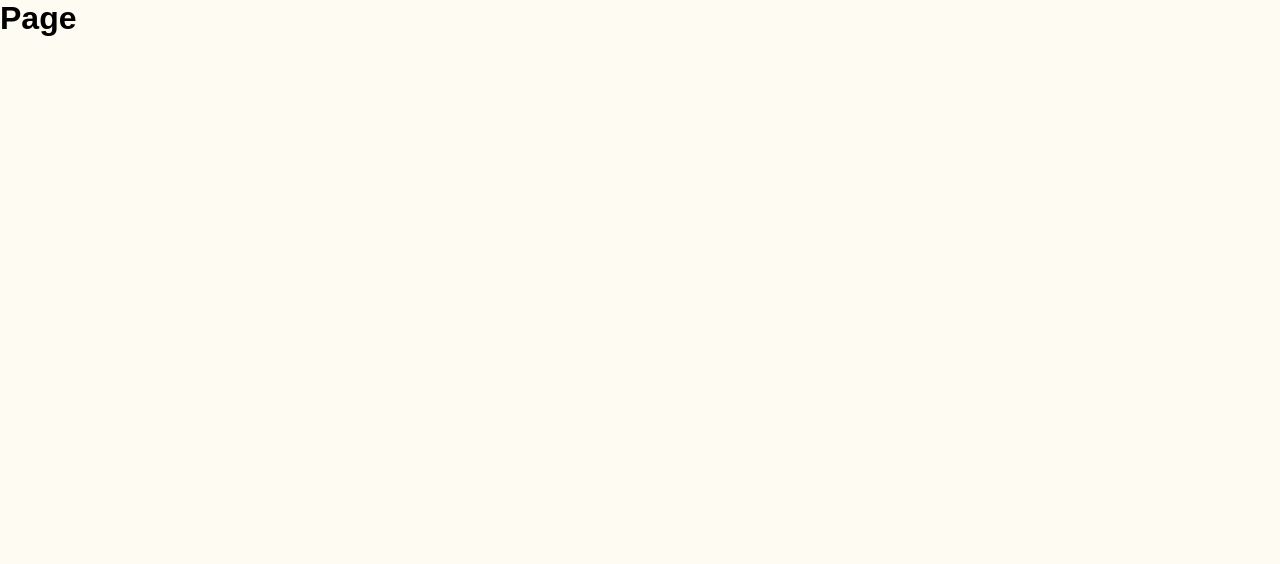
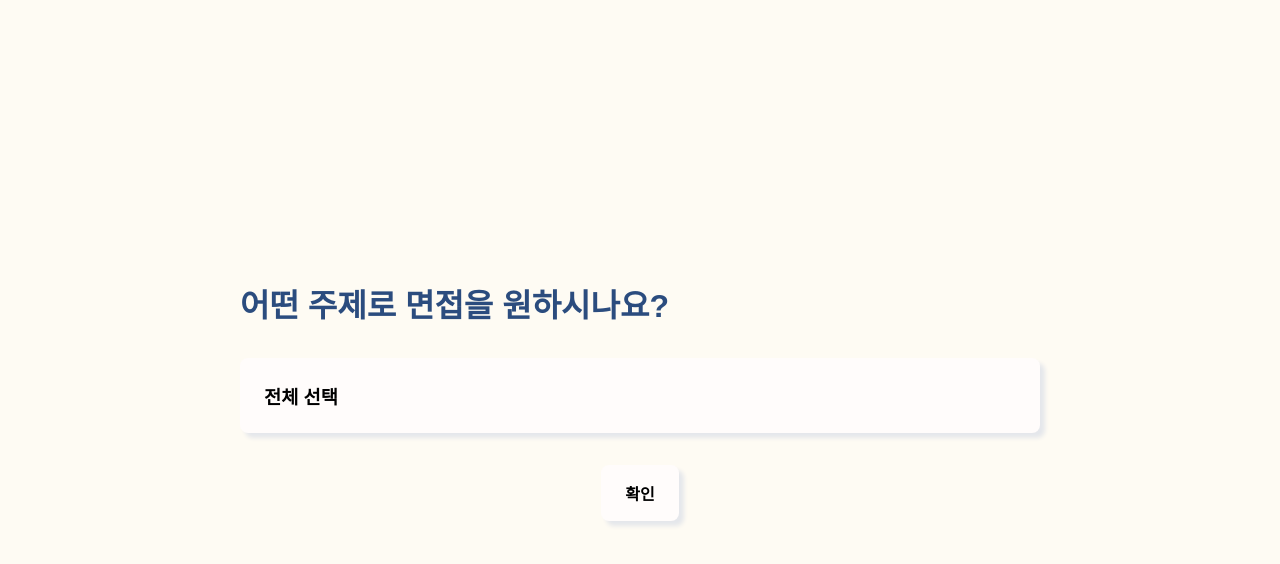
Before and after one commit to dmdeh/job-cracker, a Next.js app: page /selection/topics in a window 1280 px wide. Shown: the top 564 px of the page. Built offline with nearby package versions, Linux system fonts and the light colour scheme.

Commit message:
feat: 주제 선택 페이지 구현 #3

```diff
--- a/src/app/constants/topics.ts
+++ b/src/app/constants/topics.ts
@@ -1,4 +1,4 @@
-export const TOPICS_CONTENTS = {
+export const TOPICS_Frontend = {
   "HTML / CSS": [
     "시맨틱 태그",
     "Flexbox / Grid 레이아웃",
@@ -41,6 +41,9 @@ export const TOPICS_CONTENTS = {
     "리액트 성능 최적화",
     "테스팅",
   ],
+};
+
+export const TOPICS_Backend = {
   Java: [
     "Java 언어 기초",
     "객체지향 프로그래밍 (OOP) 개념",
@@ -84,6 +87,9 @@ export const TOPICS_CONTENTS = {
     "MongoDB",
     "Redis",
   ],
+};
+
+export const TOPICS_iOS = {
   Swift: [
     "Swift 기초 문법",
     "옵셔널",
--- a/src/app/selection/developer/page.tsx
+++ b/src/app/selection/developer/page.tsx
@@ -9,7 +9,8 @@ export default function Developer() {
   const router = useRouter();
 
   const handleCardClick = (title: string) => {
-    router.push(`/selection/topics?topic=${title}`);
+    const topic = title.split(" ")[0];
+    router.push(`/selection/topics?topic=${topic}`);
   };
 
   return (
--- /dev/null
+++ b/src/app/selection/topics/page.module.css
@@ -0,0 +1,36 @@
+.page {
+  height: 100vh;
+  display: flex;
+  flex-direction: column;
+  align-items: center;
+  justify-content: center;
+  gap: 2rem;
+}
+
+.header {
+  width: 100vh;
+  color: var(--color-main);
+}
+
+.grid {
+  width: 100vh;
+  display: grid;
+  gap: 1.5rem;
+}
+
+.card {
+  padding: 1.5rem;
+  border-radius: 0.5rem;
+  box-shadow: 5px 5px 4px #e5e7eb;
+  background-color: var(--color-cardBackground);
+  cursor: pointer;
+}
+
+.button {
+  padding: 1rem 1.5rem;
+  font-weight: bold;
+  border-radius: 0.5rem;
+  box-shadow: 5px 5px 4px #e5e7eb;
+  background-color: var(--color-cardBackground);
+  cursor: pointer;
+}
--- a/src/app/selection/topics/page.tsx
+++ b/src/app/selection/topics/page.tsx
@@ -1,14 +1,49 @@
 "use client";
 
 import { useSearchParams } from "next/navigation";
+import styles from "./page.module.css";
+import {
+  TOPICS_Frontend,
+  TOPICS_Backend,
+  TOPICS_iOS,
+} from "@/app/constants/topics";
 
 export default function Topics() {
   const searchParams = useSearchParams();
-  const topic = searchParams.get("topic");
+  const topic = searchParams.get("topic"); // Frontend, Backend, iOS
+
+  let selectedTopics: Record<string, string[]> = {};
+
+  switch (topic) {
+    case "Frontend":
+      selectedTopics = TOPICS_Frontend;
+      break;
+    case "Backend":
+      selectedTopics = TOPICS_Backend;
+      break;
+    case "iOS":
+      selectedTopics = TOPICS_iOS;
+      break;
+    default:
+      selectedTopics = {};
+  }
 
   return (
-    <div>
-      <h1>{topic} Page</h1>
+    <div className={styles.page}>
+      <div className={styles.header}>
+        <h1>어떤 주제로 {topic} 면접을 원하시나요?</h1>
+      </div>
+      <div className={styles.grid}>
+        <div className={styles.card}>
+          <h3>전체 선택</h3>
+        </div>
+        {Object.keys(selectedTopics).map((key) => (
+          <div key={key} className={styles.card}>
+            <h3>{key}</h3>
+          </div>
+        ))}
+      </div>
+      <div className={styles.button}>확인</div>
     </div>
   );
 }
```
